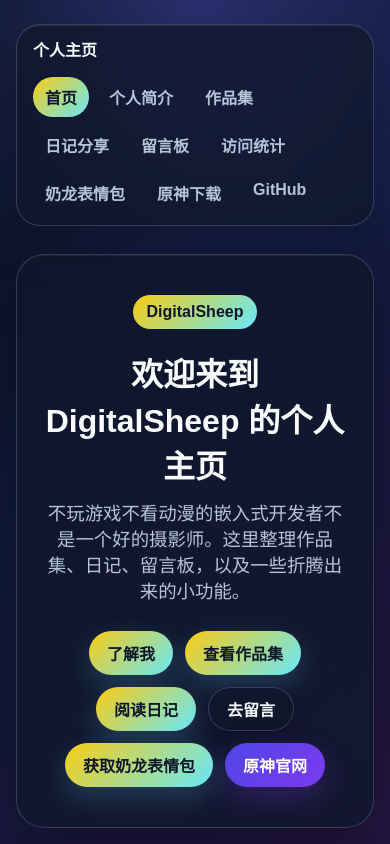
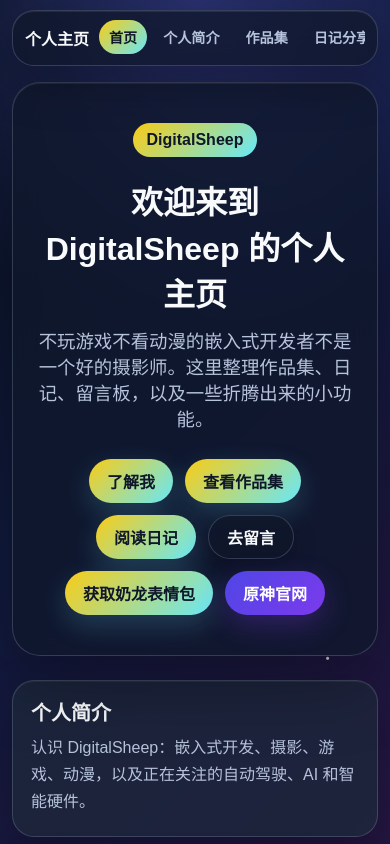
Before and after one commit to digitalyang/webtest, a Next.js app: page / in a window 390 px wide. Shown: the top 844 px of the page. Built offline with nearby package versions, Linux system fonts and the light colour scheme.

Commit message:
Improve mobile portfolio navigation
- Keep mobile navigation compact and fixed at the top
- Add a rocket back-to-top control and fit original portfolio photos without cropping

Co-authored-by: Cursor <cursoragent@cursor.com>

```diff
--- a/app/globals.css
+++ b/app/globals.css
@@ -96,6 +96,38 @@ textarea {
 .nav-links a.active {
   color: #0f172a;
   background: linear-gradient(135deg, var(--accent) 0%, var(--accent-cyan) 100%);
+}
+
+.back-to-top {
+  position: fixed;
+  right: 24px;
+  bottom: 24px;
+  z-index: 30;
+  display: grid;
+  place-items: center;
+  width: 48px;
+  height: 48px;
+  padding: 0;
+  color: #0f172a;
+  background: linear-gradient(135deg, var(--accent) 0%, var(--accent-cyan) 100%);
+  border: 1px solid rgba(255, 255, 255, 0.45);
+  border-radius: 999px;
+  box-shadow: 0 18px 45px rgba(0, 0, 0, 0.34), inset 0 1px 0 rgba(255, 255, 255, 0.4);
+  opacity: 0;
+  pointer-events: none;
+  transform: translateY(14px) scale(0.92);
+  transition: opacity 180ms ease, transform 180ms ease;
+}
+
+.back-to-top.is-visible {
+  opacity: 1;
+  pointer-events: auto;
+  transform: translateY(0) scale(1);
+}
+
+.back-to-top span {
+  font-size: 1.35rem;
+  line-height: 1;
 }
 
 .hero,
@@ -818,10 +850,22 @@ footer {
 
 .portfolio-original-grid {
   grid-template-columns: repeat(auto-fill, minmax(220px, 1fr));
+  align-items: start;
 }
 
 .portfolio-original-thumb {
-  aspect-ratio: 3 / 4;
+  display: grid;
+  place-items: center;
+  min-height: clamp(180px, 56vw, 420px);
+  aspect-ratio: auto;
+  background: rgba(15, 23, 42, 0.72);
+}
+
+.portfolio-fit-contain img {
+  width: 100%;
+  height: auto;
+  max-height: min(72vh, 640px);
+  object-fit: contain;
 }
 
 .portfolio-load-more {
@@ -958,14 +1002,69 @@ footer {
 }
 
 @media (max-width: 640px) {
+  .page {
+    width: min(1100px, calc(100% - 24px));
+    padding-top: 82px;
+  }
+
   .navbar {
-    align-items: flex-start;
-    flex-direction: column;
-    border-radius: 24px;
+    position: fixed;
+    top: 10px;
+    right: 12px;
+    left: 12px;
+    align-items: center;
+    gap: 10px;
+    margin-bottom: 0;
+    padding: 9px 12px;
+    border-radius: 22px;
+  }
+
+  .logo {
+    flex: 0 0 auto;
+    white-space: nowrap;
   }
 
   .nav-links {
+    flex: 1 1 auto;
+    flex-wrap: nowrap;
     justify-content: flex-start;
+    min-width: 0;
+    gap: 6px;
+    overflow-x: auto;
+    padding-bottom: 2px;
+    scrollbar-width: none;
+    -webkit-overflow-scrolling: touch;
+  }
+
+  .nav-links::-webkit-scrollbar {
+    display: none;
+  }
+
+  .nav-links a {
+    flex: 0 0 auto;
+    padding: 7px 10px;
+    white-space: nowrap;
+    font-size: 0.88rem;
+  }
+
+  .portfolio-original-grid {
+    grid-template-columns: 1fr;
+  }
+
+  .portfolio-original-thumb {
+    min-height: 0;
+    padding: 8px;
+  }
+
+  .portfolio-fit-contain img {
+    max-height: 68vh;
+  }
+
+  .back-to-top {
+    right: 14px;
+    bottom: 18px;
+    width: 44px;
+    height: 44px;
   }
 
   .about-profile {
--- a/components/ClientEffects.jsx
+++ b/components/ClientEffects.jsx
@@ -1,6 +1,6 @@
 "use client";
 
-import { useEffect } from "react";
+import { useEffect, useState } from "react";
 import { usePathname } from "next/navigation";
 import { detectGenshinPlatform, genshinDownloadLinks } from "../lib/genshin";
 import { useToast } from "./ToastProvider";
@@ -51,6 +51,7 @@ function trackPageView() {
 export default function ClientEffects() {
   const showToast = useToast();
   const pathname = usePathname();
+  const [showBackToTop, setShowBackToTop] = useState(false);
 
   useEffect(() => {
     const downloadInfo = genshinDownloadLinks[detectGenshinPlatform()];
@@ -89,5 +90,31 @@ export default function ClientEffects() {
     };
   }, [showToast]);
 
-  return null;
+  useEffect(() => {
+    function handleScroll() {
+      setShowBackToTop(window.scrollY > 420);
+    }
+
+    handleScroll();
+    window.addEventListener("scroll", handleScroll, { passive: true });
+
+    return () => {
+      window.removeEventListener("scroll", handleScroll);
+    };
+  }, []);
+
+  function scrollToTop() {
+    window.scrollTo({ top: 0, behavior: "smooth" });
+  }
+
+  return (
+    <button
+      className={`back-to-top${showBackToTop ? " is-visible" : ""}`}
+      type="button"
+      aria-label="回到顶部"
+      onClick={scrollToTop}
+    >
+      <span aria-hidden="true">🚀</span>
+    </button>
+  );
 }
--- a/components/portfolio/RoleImageLoader.jsx
+++ b/components/portfolio/RoleImageLoader.jsx
@@ -19,7 +19,7 @@ export default function RoleImageLoader({ images = [] }) {
         {visibleImages.map((image) => (
           <a
             key={image.src}
-            className="portfolio-thumb portfolio-original-thumb"
+            className="portfolio-thumb portfolio-original-thumb portfolio-fit-contain"
             href={resolveImageSrc(image.src)}
             target="_blank"
             rel="noopener noreferrer"
```
Also changed, not shown: lib/portfolio.js, 2 other files (tests, documents, lock files or other folders).
